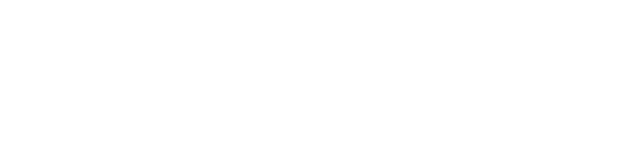
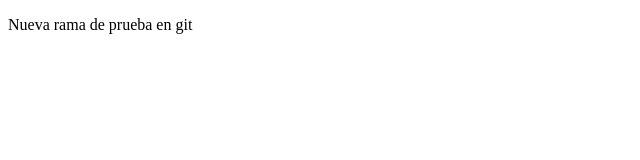
Before and after one commit to Nelsonvalle/vsCode, a plain HTML site: page index.html in a window 1280 px wide. Shown: the whole page, without its empty margins (0-640 px from the left). Drawn offline with Linux system fonts and the light colour scheme.

Commit message:
nuevos cambios-nueva rama

```diff
--- a/index.html
+++ b/index.html
@@ -8,6 +8,7 @@
     <title>Document</title>
 </head>
 <body>
+    <p> Nueva  rama  de prueba en git</p>
 
 </body>
 </html>
```
